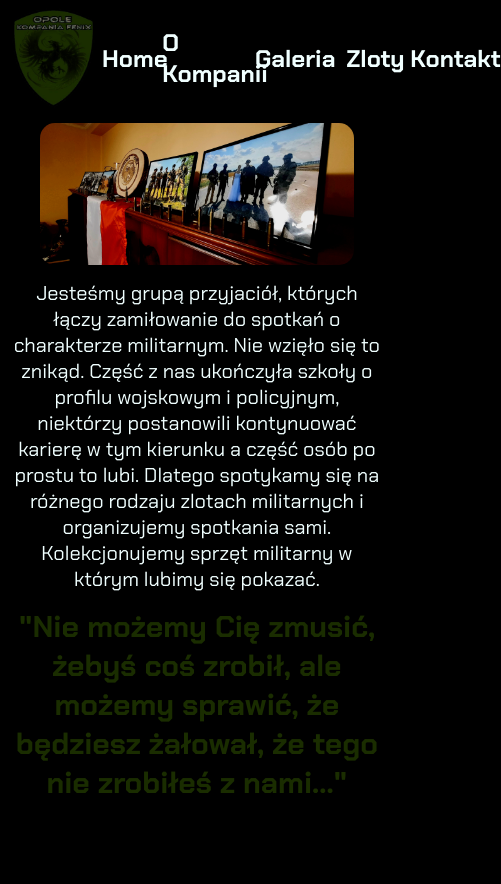
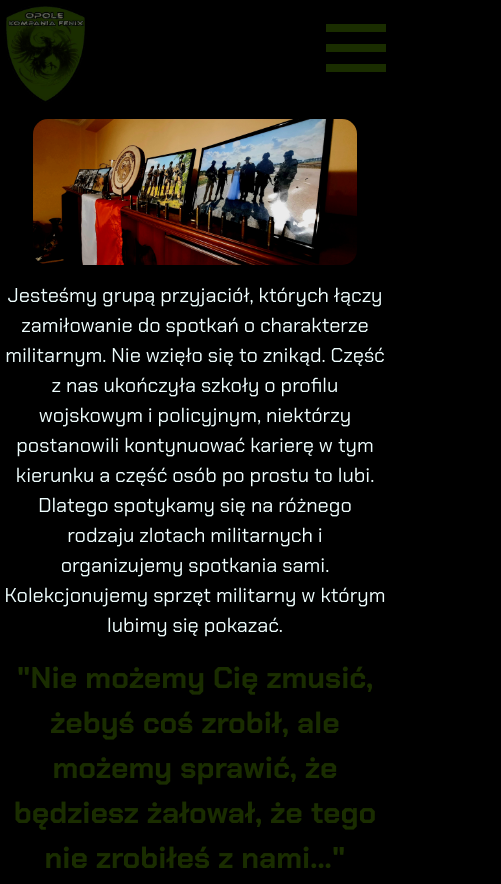
Before and after one commit to MarcinTomkiewicz/kompania-fenix, a React (Create React App) app: page / in a window 390 px wide. Shown: the whole page, 501 px wide, since content can reach past the window. Before the commit the page ends 844 px from the top, so only its background shows below. Built offline with nearby package versions, Linux system fonts and the light colour scheme.

Commit message:
Responsive version of menu for larger screens

```diff
--- a/src/App.tsx
+++ b/src/App.tsx
@@ -1,36 +1,23 @@
-import logo from "../public/logo.png";
+import { TopMenu } from "./components/TopMenu/TopMenu";
+import { useState } from "react";
 
 function App() {
 	return (
-		<div className="wrapper">
-			<div className="top__menu">
-				<img src={process.env.PUBLIC_URL + "/logo.png"} style={{ height: "100%" }}></img>
-				<div className="menu__items">
-					<div className="menu__element--wrapper">
-						<div className="menu__element">Home</div>
-					</div>
-					<div className="menu__element--wrapper">
-						<div className="menu__element">O Kompanii</div>
-					</div>
-					<div className="menu__element--wrapper">
-						<div className="menu__element">Galeria</div>
-					</div>
-					<div className="menu__element--wrapper">
-						<div className="menu__element">Zloty</div>
-					</div>
-					<div className="menu__element--wrapper">
-						<div className="menu__element">Kontakt</div>
-					</div>
+		<>
+			<div className="wrapper">
+				<TopMenu />
+				<img src={process.env.PUBLIC_URL + "/kompania.jpg"} style={{ maxWidth: "85%", maxHeight: "600px", borderRadius: "15px" }} />
+				<div className="main__text">
+					Jesteśmy grupą przyjaciół, których łączy zamiłowanie do spotkań o charakterze militarnym. Nie wzięło się to znikąd. Część z nas ukończyła
+					szkoły o profilu wojskowym i policyjnym, niektórzy postanowili kontynuować karierę w tym kierunku a część osób po prostu to lubi. Dlatego
+					spotykamy się na różnego rodzaju zlotach militarnych i organizujemy spotkania sami. Kolekcjonujemy sprzęt militarny w którym lubimy się
+					pokazać.
+				</div>
+				<div className="main__text" style={{ color: "#1a2d00", fontSize: "30px", fontWeight: "bold" }}>
+					"Nie możemy Cię zmusić, żebyś coś zrobił, ale możemy sprawić, że będziesz żałował, że tego nie zrobiłeś z nami..."
 				</div>
 			</div>
-			<img src={process.env.PUBLIC_URL + "/kompania.jpg"} style={{ width: "85%", borderRadius: "15px" }} />
-			<div className="main__text">
-				Jesteśmy grupą przyjaciół, których łączy zamiłowanie do spotkań o charakterze militarnym. Nie wzięło się to znikąd. Część z nas ukończyła szkoły
-				o profilu wojskowym i policyjnym, niektórzy postanowili kontynuować karierę w tym kierunku a część osób po prostu to lubi. Dlatego spotykamy się
-				na różnego rodzaju zlotach militarnych i organizujemy spotkania sami. Kolekcjonujemy sprzęt militarny w którym lubimy się pokazać.
-			</div>
-      <div className="main__text" style={{color: "#1a2d00", fontSize: "30px", fontWeight: "bold"}}>"Nie możemy Cię zmusić, żebyś coś zrobił, ale możemy sprawić, że będziesz żałował, że tego nie zrobiłeś z nami..."</div>
-		</div>
+		</>
 	);
 }
 
--- /dev/null
+++ b/src/components/TopMenu/TopMenu.tsx
@@ -0,0 +1,48 @@
+import { useState } from "react";
+import { Offcanvas } from "react-bootstrap";
+
+export const TopMenu = () => {
+	const [show, setShow] = useState(false);
+
+	const handleClose = () => setShow(false);
+	const handleShow = () => setShow(true);
+
+	const menuElements: string[] = ["Home", "O Kompanii", "Galeria", "Zloty", "Kontakt"];
+
+	return (
+		<>
+			<div className="top__menu">
+				<img src={process.env.PUBLIC_URL + "/logo.png"} style={{ height: "100%" }}></img>
+				<div className="menu__items">
+					{menuElements.map((menuElement) => {
+						return (
+							<div className="menu__element--wrapper">
+								<div className="menu__element">{menuElement}</div>
+							</div>
+						);
+					})}
+				</div>
+				<div className={!show ? "hamburger__menu" : "hamburger__menu open"} onClick={handleShow}>
+					<div className="icon-E"></div>
+					<div className="icon-X"></div>
+				</div>
+				<Offcanvas show={show} onHide={handleClose} style={{ backgroundColor: "black", color: "azure" }}>
+					<Offcanvas.Header closeButton>
+						<Offcanvas.Title>Kompania Fenix</Offcanvas.Title>
+					</Offcanvas.Header>
+					<Offcanvas.Body>
+
+							{menuElements.map((menuElement) => {
+								return (
+									<div className="d-flex flex-column justify-content-start align-items-start w-100">
+										<div className="menu__element">{menuElement}</div>
+									</div>
+								);
+							})}
+						{/* </div> */}
+					</Offcanvas.Body>
+				</Offcanvas>
+			</div>
+		</>
+	);
+};
--- a/src/index.css
+++ b/src/index.css
@@ -1,13 +1,10 @@
 @import url("https://fonts.googleapis.com/css2?family=Chakra+Petch:ital,wght@0,300;0,400;0,500;0,600;0,700;1,300;1,400;1,500;1,600;1,700&display=swap");
 
-/* ===== Scrollbar CSS ===== */
-  /* Firefox */
 * {
 	scrollbar-width: none;
 	scrollbar-color: #1a2d00 #363f30;
 }
 
-  /* Chrome, Edge, and Safari */
 *::-webkit-scrollbar {
 	width: 12px;
 }
@@ -23,15 +20,15 @@
 }
 
 body {
-	font-family: "Chakra Petch", sans-serif;
-	font-size: 14px;
-	color: azure;
-	background-color: black;
-	overflow-x: hidden;
+	font-family: "Chakra Petch", sans-serif !important;
+	font-size: 14px !important;
+	color: azure !important;
+	background-color: black !important;
+	overflow-x: hidden !important;
 }
 
 .wrapper {
-	width: 99%;
+	width: 98%;
 	height: 100%;
 	margin: 1%;
 	display: flex;
@@ -46,9 +43,9 @@ body {
 	flex-direction: row;
 	align-items: center;
 	justify-content: space-between;
-	height: 100px;
 	width: 100%;
 	height: 100px;
+	position: relative;
 }
 
 .menu__items {
@@ -60,9 +57,8 @@ body {
 	font-weight: bold;
 	font-size: 1.5rem;
 	position: relative;
-  transition: all .35s;
+	transition: all 0.35s;
 	z-index: 2;
-  /* height: 100px; */
 }
 
 .menu__element--wrapper {
@@ -95,6 +91,10 @@ body {
 	width: 100%;
 }
 
+.hamburger__menu {
+	display: none;
+}
+
 @keyframes filling {
 	from {
 		clip-path: inset(0 0 0 0);
@@ -112,3 +112,110 @@ body {
 	font-size: 20px;
 	text-align: center;
 }
+
+@media screen and (max-width: 1200px) {
+	.menu__items {
+		font-size: 1.2rem;
+	}
+}
+
+@media screen and (max-width: 1024px) {
+	.menu__items {
+		font-size: 1rem;
+	}
+}
+
+@media screen and (max-width: 768px) {
+	.menu__items {
+		visibility: hidden;
+	}
+	.hamburger__menu {
+		display: flex;
+		position: relative;
+		width: 60px;
+		height: 60px;
+		/* top: 200px;
+		left: 240px; */
+		transition-duration: 0.5s;
+		align-self: flex-end;
+	}
+	.hamburger__menu .icon-E {
+		transition-duration: 0.5s;
+		/* position: absolute; */
+		height: 8px;
+		width: 60px;
+		/* top: 30px; */
+		background-color: #1a2d00;
+		transition-delay: 0.5s;
+	}
+	.hamburger__menu .icon-E:before {
+		transition-duration: 0.5s;
+		position: absolute;
+		width: 60px;
+		height: 8px;
+		background-color: #1a2d00;
+		content: "";
+		top: -20px;
+	}
+	.hamburger__menu .icon-E:after {
+		transition-duration: 0.5s;
+		position: absolute;
+		width: 60px;
+		height: 8px;
+		background-color: #1a2d00;
+		content: "";
+		top: 20px;
+	}
+	.hamburger__menu .icon-X {
+		transition-duration: 0.5s;
+		position: absolute;
+		height: 0px;
+		width: 200px;
+		/* top: 30px; */
+		background-color: #1a2d00;
+		transform: scaleX(0);
+		transform-origin: 30px 0px;
+	}
+	.hamburger__menu .icon-X:before {
+		transition-duration: 0.5s;
+		position: absolute;
+		width: 60px;
+		height: 8px;
+		background-color: azure;
+		content: "";
+		top: -20px;
+		transform: rotateZ(45deg) scaleX(1.25) translate(12px, 12px);
+	}
+	.hamburger__menu .icon-X:after {
+		transition-duration: 0.5s;
+		position: absolute;
+		width: 60px;
+		height: 8px;
+		background-color: azure;
+		content: "";
+		top: 20px;
+		transform: rotateZ(-45deg) scaleX(1.25) translate(12px, -12px);
+	}
+	.hamburger__menu .icon-X:hover {
+		cursor: pointer;
+	}
+	.hamburger__menu.open .icon-E {
+		transition-duration: 0.5s;
+		transform: scaleX(0);
+		transition-delay: 0s;
+	}
+	.hamburger__menu.open .icon-X {
+		transition: 0.5s;
+		transition-delay: 0.5s;
+		transform: scaleX(1);
+	}
+	.hamburger__menu:hover {
+		cursor: pointer;
+	}
+}
+
+@media screen and (max-width: 480px) {
+	.menu__items {
+		display: none;
+	}
+}
```
Also changed, not shown: src/index.tsx (+10 -11 lines). Lines whose indentation alone changed are shown as unchanged.
